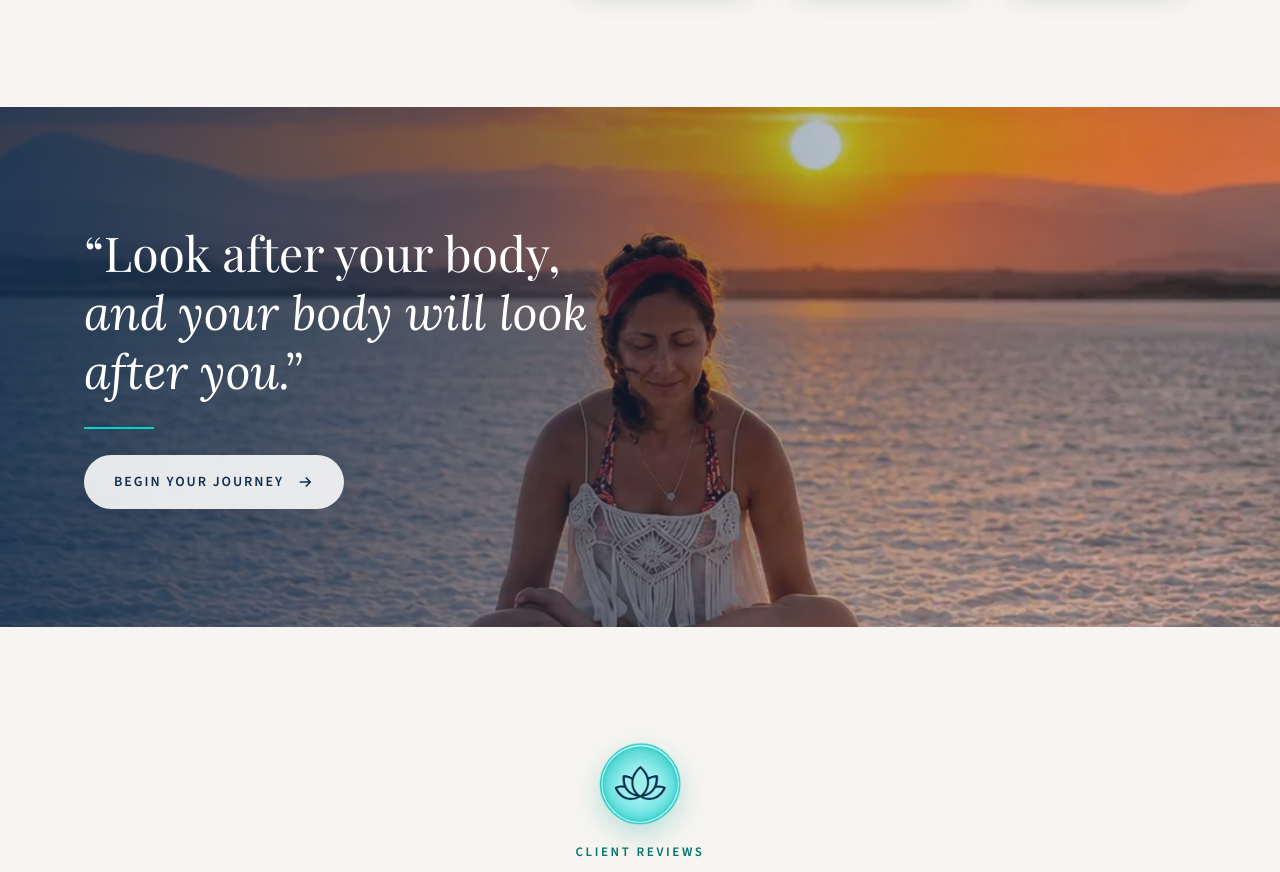
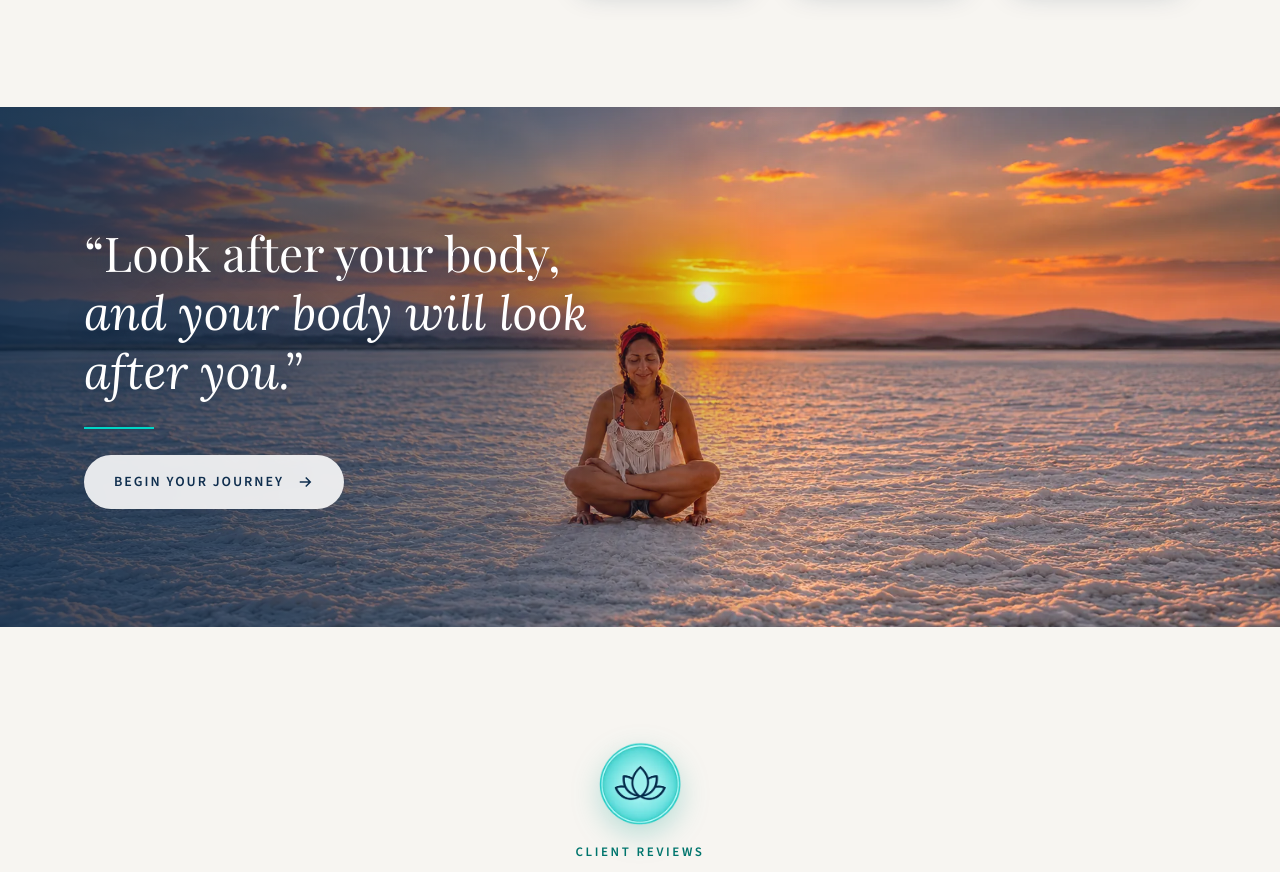
Before and after one commit to ADSolutionsCRM/druthaiyoga-preview, a plain HTML site: page index.html in a window 1280 px wide. Shown: the part 4533-5405 px from the top of the page. Drawn offline with nearby package versions, Linux system fonts and the light colour scheme.

Commit message:
New wide sunset meditation photo for the quote band
Co-Authored-By: Claude Opus 5.5 <noreply@anthropic.com>
Claude-Session: https://claude.ai/code/session_01FcxNpTPyxYmMYDq1WFcVGY

```diff
--- a/index.html
+++ b/index.html
@@ -89,10 +89,10 @@ nav .pill{padding:11px 22px;font-size:12px}
 .gallery a:hover{transform:translateY(-6px);box-shadow:0 34px 60px -24px rgba(15,46,78,.4)}
 .gallery img{width:100%;height:100%;object-fit:cover}
 .aphoto .mini{position:absolute;width:42%;right:-6%;bottom:-36px;border-radius:50%;aspect-ratio:1;object-fit:cover;border:8px solid #fff;box-shadow:var(--shadow);z-index:3}
-.quoteband{position:relative;overflow:hidden;min-height:520px;display:flex;align-items:center;background:#0F2E4E url(img/sunset-meditate.webp) center 40%/cover;background-attachment:scroll}
-.quoteband::before{content:"";position:absolute;inset:0;background:linear-gradient(90deg,rgba(15,46,78,.82),rgba(15,46,78,.35) 60%,rgba(15,46,78,.1))}
+.quoteband{position:relative;overflow:hidden;min-height:520px;display:flex;align-items:center;background:#0F2E4E url(img/quoteband.webp) center 55%/cover;background-attachment:scroll}
+.quoteband::before{content:"";position:absolute;inset:0;background:linear-gradient(90deg,rgba(15,46,78,.78) 0%,rgba(15,46,78,.45) 38%,rgba(15,46,78,0) 62%)}
 .quoteband .wrap{color:#fff;width:100%}
-.quoteband blockquote{margin:0;max-width:620px;font-family:'Playfair Display',Georgia,serif;font-size:clamp(30px,4vw,48px);line-height:1.2}
+.quoteband blockquote{margin:0;max-width:520px;text-shadow:0 2px 18px rgba(15,46,78,.45);font-family:'Playfair Display',Georgia,serif;font-size:clamp(30px,4vw,48px);line-height:1.2}
 .quoteband blockquote i{font-family:Lora,Georgia,serif}
 /* treatments */
 .section{position:relative;padding:110px 0}
@@ -259,7 +259,8 @@ header.scrolled{background:rgba(247,245,241,.96);box-shadow:0 8px 30px -12px rgb
  .hls{flex-wrap:nowrap;overflow-x:auto;justify-content:flex-start;margin:30px -24px 0;padding:6px 24px 16px;gap:16px;scrollbar-width:none}
  .hls::-webkit-scrollbar{display:none}
  .hl{flex:0 0 92px}.hl img{width:84px}
- .quoteband{min-height:440px}
+ .quoteband{min-height:460px;background-position:62% 55%!important;align-items:flex-start;padding-top:60px}
+ .quoteband::before{background:linear-gradient(180deg,rgba(15,46,78,.75) 0%,rgba(15,46,78,.35) 45%,rgba(15,46,78,0) 70%)}
  form{padding:26px 20px}
  .book{padding:100px 0 110px}
  .book .lotus{width:56%;left:-40px;bottom:-24px}
@@ -481,7 +482,7 @@ document.getElementById('fnote').textContent='Your email app should open with th
   hdr.classList.toggle('scrolled',y>20);
   if(!reduce){
    layers.forEach(function(el){var r=el.parentElement.getBoundingClientRect();if(r.bottom<-200||r.top>vh+200)return;var off=(r.top+r.height/2-vh/2)*parseFloat(el.dataset.speed);el.style.transform='translate3d(0,'+off.toFixed(1)+'px,0) rotate('+(off*0.15).toFixed(1)+'deg)'});
-   if(qb){var r=qb.getBoundingClientRect();if(r.bottom>0&&r.top<vh){var p=(r.top+r.height/2-vh/2)/vh;qb.style.backgroundPosition='center calc(40% + '+(p*80).toFixed(1)+'px)'}}
+   if(qb){var r=qb.getBoundingClientRect();if(r.bottom>0&&r.top<vh){var p=(r.top+r.height/2-vh/2)/vh;qb.style.backgroundPosition='center calc(55% + '+(p*80).toFixed(1)+'px)'}}
   }
   ticking=false;
  }
```
Also changed, not shown: img/quoteband.webp (added).
